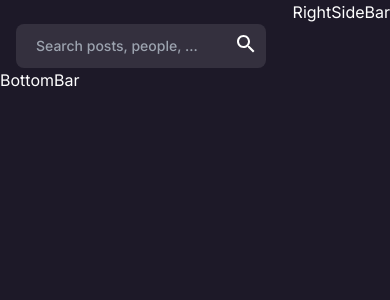
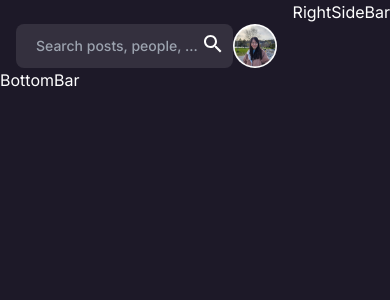
Before and after one commit to PhungHoang1909/Elygram_SocialMediaApp, a Next.js app: page / in a window 390 px wide. Shown: the top 300 px of the page. Built offline with nearby package versions, Linux system fonts and the light colour scheme; no server answers.

Commit message:
Layout: TopBar

```diff
--- a/components/layout/TopBar.jsx
+++ b/components/layout/TopBar.jsx
@@ -1,6 +1,9 @@
 "use client"
 
-import { Add, Search } from '@mui/icons-material';
+import { SignOutButton, SignedIn } from '@clerk/nextjs';
+import { Add, Logout, Search } from '@mui/icons-material';
+import Image from 'next/image';
+import Link from 'next/link';
 import { useRouter } from 'next/navigation';
 import React, { useState } from 'react'
 
@@ -26,6 +29,28 @@ const TopBar = () => {
       >
         <Add /> <p>Create A Post</p>
       </button>
+
+      <div className='flex gap-3'>
+        <SignedIn>
+          <SignOutButton>
+            <div className='flex cursor-pointer items-center md:hidden'>
+              <Logout sx={{ color: "white", fontSize: "32px" }} />
+            </div>
+          </SignOutButton>
+        </SignedIn>
+
+        <Link href="/">
+          <Image
+            src="/assets/phucmai.png"
+            alt='profile photo'
+            width={50}
+            height={50}
+            className='rounded-full md:hidden ' />
+        </Link>
+      </div>
+
+
+
     </div>
   )
 }
```
